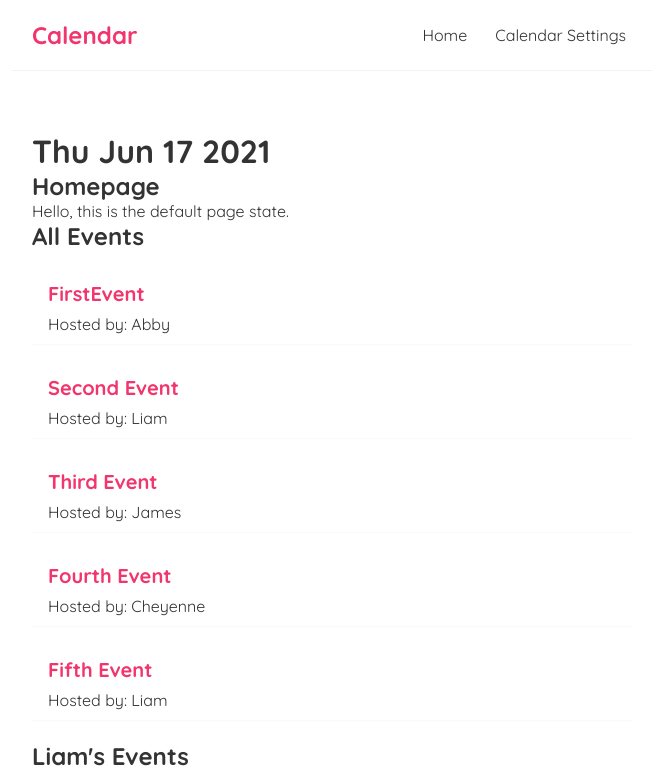
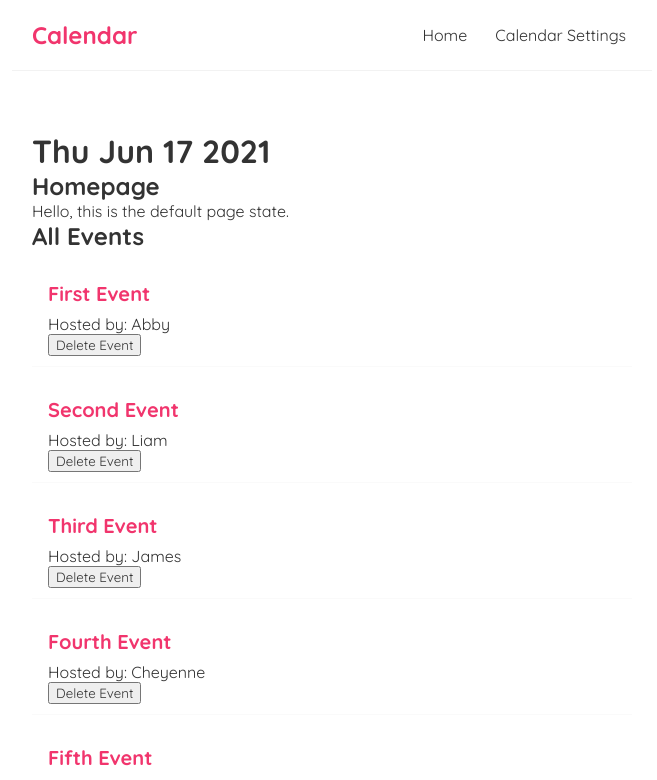
Before and after one commit to Seathed/react-sandbox, a React (Create React App) app: page / in a window 1280 px wide. Shown: the top 780 px of the page, without its empty margins (308-965 px from the left). Built offline with nearby package versions, Linux system fonts and the light colour scheme; the HTML template or start-up script is replaced by a standard one.

Commit message:
Create delete function to delete events.

```diff
--- a/src/EventWrapper.js
+++ b/src/EventWrapper.js
@@ -1,4 +1,4 @@
-const EventWrapper = ({events, title}) => {
+const EventWrapper = ({events, title, handleDelete}) => {
 
     return (
         <div className="eventWrapper">
@@ -7,6 +7,7 @@ const EventWrapper = ({events, title}) => {
             <div className="event-preview" key={e.id}>
                 <h2>{ e.title }</h2>
                 <p>Hosted by: { e.host }</p>
+                <button onClick={() => handleDelete(e.id)}>Delete Event</button>
             </div>
         ))}
     </div>
--- a/src/Home.js
+++ b/src/Home.js
@@ -4,12 +4,16 @@ import EventWrapper from './EventWrapper';
 const Home = () => {
 
     const [events, setEvents] = useState([
-        {title: "FirstEvent", body: "lorem ipsum...", host: "Abby", id: 1},
+        {title: "First Event", body: "lorem ipsum...", host: "Abby", id: 1},
         {title: "Second Event", body: "lorem ipsum...", host: "Liam", id: 2},
         {title: "Third Event", body: "lorem ipsum...", host: "James", id: 3},
         {title: "Fourth Event", body: "lorem ipsum...", host: "Cheyenne", id: 4},
         {title: "Fifth Event", body: "lorem ipsum...", host: "Liam", id: 5},
     ]);
+
+    const handleDeleteEvent = (id) => {
+        setEvents(events.filter(e => e.id !== id));
+    }
 
     const [pageStateText, setPageStateText] = useState("Hello, this is the default page state.");
 
@@ -17,7 +21,7 @@ const Home = () => {
         <div className="home">
             <h2>Homepage</h2>
             <p>{ pageStateText }</p>
-            <EventWrapper events={events} title="All Events" />
+            <EventWrapper events={events} title="All Events" handleDelete={ handleDeleteEvent }/>
             <EventWrapper events={events.filter((e) => e.host === 'Liam')} title="Liam's Events" />
         </div>
     );
```
